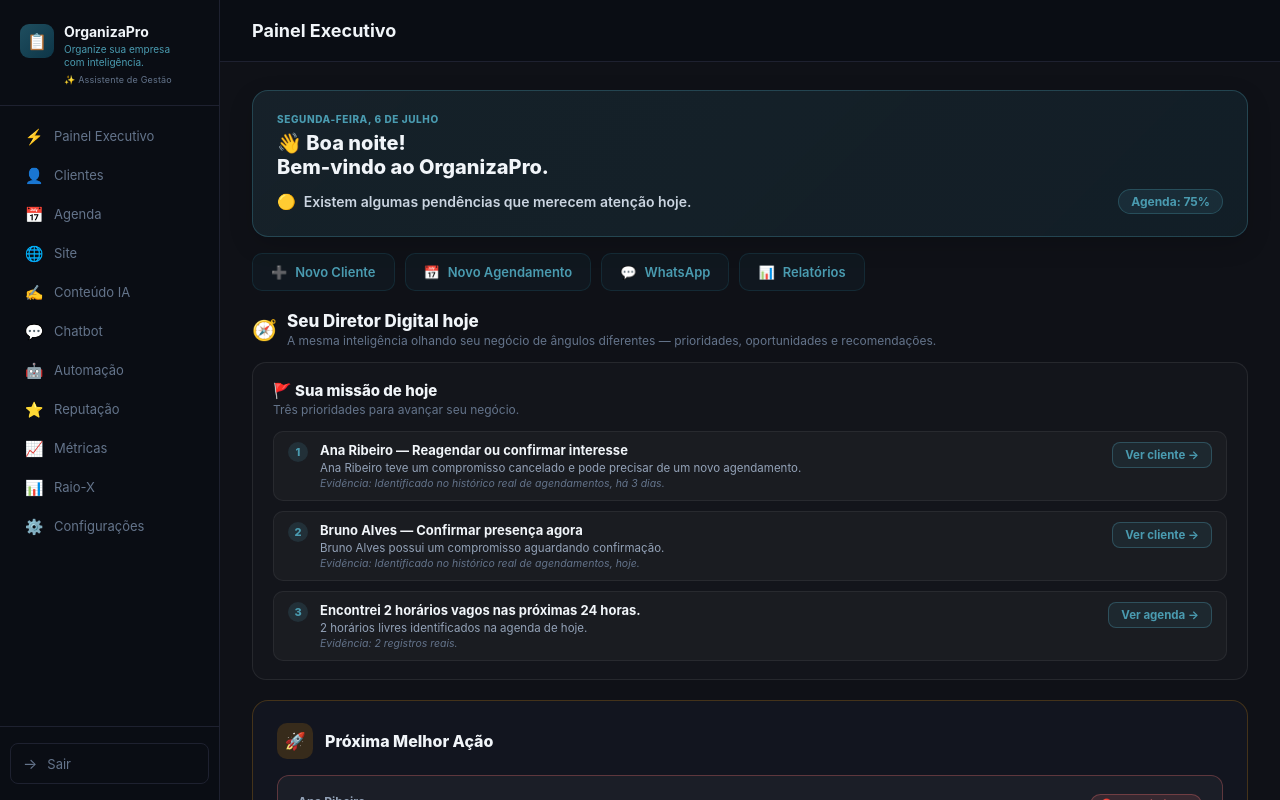
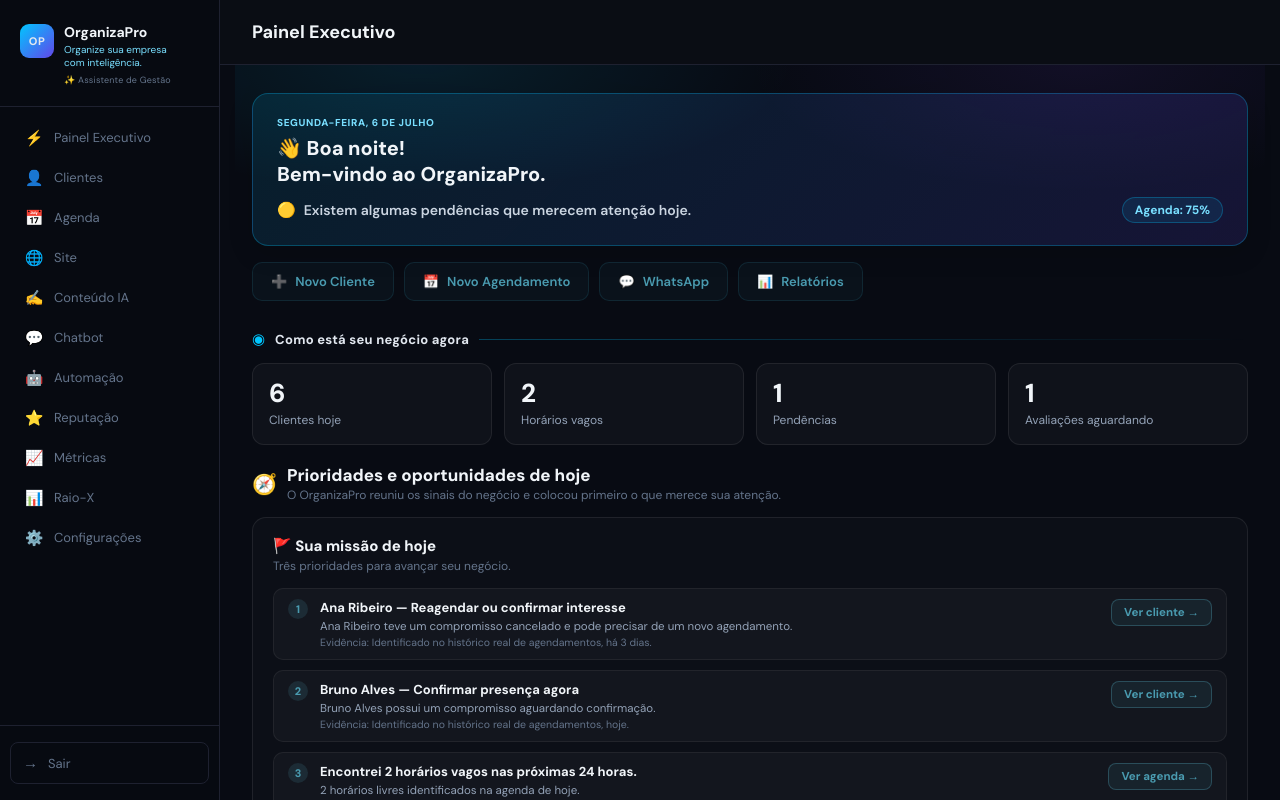
Before and after one commit to Mltempre/organizapro, a Next.js app: page /dashboard-demo in a window 1280 px wide. Shown: the top 800 px of the page. Built offline with nearby package versions, Linux system fonts and the light colour scheme; no server answers.

Commit message:
feat: refine OrganizaPro visual experience

```diff
--- a/app/components/AdminShell.tsx
+++ b/app/components/AdminShell.tsx
@@ -59,14 +59,14 @@
   return (
     <div
       className="ash-root"
-      style={{ display: "flex", minHeight: "100vh", background: "#0f1117", color: "#e2e8f0", fontFamily: "Inter, sans-serif" }}
+      style={{ display: "flex", minHeight: "100vh", background: "#080b13", color: "#e2e8f0", fontFamily: "'DM Sans', sans-serif" }}
     >
       <style>{`
         /* ── Desktop default ── */
         .ash-sidebar {
           width: 220px;
           flex-shrink: 0;
-          background: #0a0d14;
+          background: #070a11;
           border-right: 1px solid #1e2130;
           display: flex;
           flex-direction: column;
@@ -156,12 +156,12 @@
         {/* Logo + close button */}
         <div style={{ padding: "24px 20px 20px", borderBottom: "1px solid #1e2130", display: "flex", alignItems: "center", justifyContent: "space-between" }}>
           <div style={{ display: "flex", alignItems: "flex-start", gap: 10 }}>
-            <div style={{ width: 34, height: 34, borderRadius: 9, background: "linear-gradient(135deg,#1F4E5F,#0d3547)", display: "flex", alignItems: "center", justifyContent: "center", fontSize: 16, flexShrink: 0 }}>
-              📋
+            <div style={{ width: 34, height: 34, borderRadius: 9, background: "linear-gradient(135deg,#00c6ff,#6246ea)", display: "flex", alignItems: "center", justifyContent: "center", fontSize: 11, fontWeight: 800, letterSpacing: ".04em", flexShrink: 0 }}>
+              OP
             </div>
             <div>
               <div style={{ fontSize: 14, fontWeight: 700, color: "#f1f5f9", lineHeight: 1.2 }}>OrganizaPro</div>
-              <div style={{ fontSize: 10, color: "#4a9bb0", lineHeight: 1.35, marginTop: 2, maxWidth: 138, textWrap: "balance" as React.CSSProperties["textWrap"] }}>Organize sua empresa com inteligência.</div>
+              <div style={{ fontSize: 10, color: "#79dfff", lineHeight: 1.35, marginTop: 2, maxWidth: 138, textWrap: "balance" as React.CSSProperties["textWrap"] }}>Organize sua empresa com inteligência.</div>
               <div style={{ fontSize: 9, color: "#64748b", marginTop: 4, letterSpacing: "0.02em" }}>✨ Assistente de Gestão</div>
             </div>
           </div>
@@ -193,8 +193,8 @@
                   fontSize: 13,
                   fontWeight: active ? 600 : 400,
                   color: active ? "#f1f5f9" : "#64748b",
-                  background: active ? "rgba(31,78,95,0.25)" : "transparent",
-                  borderLeft: active ? "2px solid #1F4E5F" : "2px solid transparent",
+                  background: active ? "rgba(0,198,255,0.1)" : "transparent",
+                  borderLeft: active ? "2px solid #00c6ff" : "2px solid transparent",
                   cursor: "pointer",
                   transition: "all 0.15s",
                   userSelect: "none",
@@ -302,7 +302,7 @@
                 padding: "10px 20px",
                 borderRadius: 8,
                 border: "none",
-                background: "linear-gradient(135deg,#1F4E5F,#0d3547)",
+                background: "linear-gradient(135deg,#00c6ff,#6246ea)",
                 color: "#fff",
                 fontSize: 13,
                 fontWeight: 600,
--- a/app/components/DashboardView.tsx
+++ b/app/components/DashboardView.tsx
@@ -347,9 +347,9 @@
         {RECURSOS_INCLUIDOS.map(r => (
           <span key={r.label} style={{
             display: "inline-flex", alignItems: "center", gap: 6,
-            padding: "8px 16px", borderRadius: 999,
+            padding: "6px 11px", borderRadius: 999,
             background: "rgba(74,155,176,0.07)", border: "1px solid rgba(74,155,176,0.18)",
-            color: "#cbd5e1", fontSize: 12, fontWeight: 600, whiteSpace: "nowrap",
+            color: "#94a3b8", fontSize: 11, fontWeight: 600, whiteSpace: "nowrap",
           }}>
             <span style={{ color: "#4ade80" }}>✔</span> {r.icon} {r.label}
           </span>
@@ -438,22 +438,29 @@
       <style>{`
         @keyframes fadeUp { from{opacity:0;transform:translateY(14px)} to{opacity:1;transform:translateY(0)} }
         .dc  { animation: fadeUp 0.35s ease both; }
+        .dashboard-surface { position: relative; }
+        .dashboard-surface:before { content:""; position:absolute; inset:-32px -18px auto; height:220px; z-index:-1; pointer-events:none; background:radial-gradient(520px 180px at 18% 0%,rgba(0,198,255,.1),transparent 72%),radial-gradient(460px 180px at 82% 0%,rgba(124,58,237,.09),transparent 72%); }
         .dash-grid { display: grid; grid-template-columns: 1fr 1fr; gap: 16px; }
         @media (max-width: 700px) { .dash-grid { grid-template-columns: 1fr; } }
         .indicadores-grid { display: grid; grid-template-columns: repeat(4, 1fr); gap: 12px; }
         @media (max-width: 860px) { .indicadores-grid { grid-template-columns: repeat(2, 1fr); } }
         .btn-rapido:hover { background: rgba(31,78,95,0.25) !important; border-color: rgba(31,78,95,0.55) !important; }
         .indicador-tile:hover { border-color: rgba(74,155,176,0.4) !important; }
+        .dash-section-title { display:flex; align-items:center; gap:10px; margin:28px 0 14px; }
+        .dash-section-title:after { content:""; height:1px; flex:1; background:linear-gradient(90deg,rgba(0,198,255,.3),transparent); }
+        .dash-section-title strong { color:#e2e8f0; font-size:13px; letter-spacing:.02em; white-space:nowrap; }
+        .dash-section-title span { color:#00c6ff; font-size:15px; }
+        @media (max-width:700px) { .dash-section-title { margin-top:22px; } }
       `}</style>
 
       {/* ── 1. CABEÇALHO INTELIGENTE ─────────────────────────────────────── */}
-      <div className="dc" style={{
-        background: "linear-gradient(135deg, rgba(74,155,176,0.12), rgba(31,78,95,0.22))",
-        border: "1px solid rgba(74,155,176,0.3)",
+      <div className="dc dashboard-surface" style={{
+        background: "linear-gradient(135deg, rgba(0,198,255,0.11), rgba(98,70,234,0.16))",
+        border: "1px solid rgba(0,198,255,0.28)",
         borderRadius: 16, padding: "22px 24px", marginBottom: 16,
         boxShadow: "0 8px 24px rgba(0,0,0,0.15)",
       }}>
-        <div style={{ fontSize: 10, fontWeight: 800, color: "#4a9bb0", textTransform: "uppercase", letterSpacing: "0.06em", marginBottom: 6 }}>
+        <div style={{ fontSize: 10, fontWeight: 800, color: "#79dfff", textTransform: "uppercase", letterSpacing: "0.06em", marginBottom: 6 }}>
           {dataStr}
         </div>
         <div style={{ fontSize: 20, fontWeight: 800, color: "#f1f5f9" }}>
@@ -470,8 +477,8 @@
             {ocupacaoPct !== null && (
               <span style={{
                 marginLeft: "auto", padding: "4px 12px", borderRadius: 999,
-                background: "rgba(74,155,176,0.12)", border: "1px solid rgba(74,155,176,0.3)",
-                color: "#4a9bb0", fontSize: 12, fontWeight: 700, whiteSpace: "nowrap",
+                background: "rgba(0,198,255,0.1)", border: "1px solid rgba(0,198,255,0.28)",
+                color: "#79dfff", fontSize: 12, fontWeight: 700, whiteSpace: "nowrap",
               }}>
                 Agenda: {ocupacaoPct}%
               </span>
@@ -501,6 +508,17 @@
         ))}
       </div>
 
+      {/* STATUS — leitura operacional antes das recomendações. Mesmos dados, nova hierarquia visual. */}
+      <div className="dash-section-title dc"><span>◉</span><strong>Como está seu negócio agora</strong></div>
+      <IndicadoresExecutivos
+        compromissosHoje={indicadores.compromissosHoje}
+        horariosVagosHoje={indicadores.horariosVagosHoje}
+        pendentes={indicadores.pendentes}
+        atrasados={indicadores.atrasados}
+        avaliacoesPendentes={indicadores.avaliacoesPendentes}
+        onNavigate={onNavigate}
+      />
+
       {/* ── ONBOARDING / RECURSOS / CONSULTORIA — topo (só quando ainda não
           há inteligência para mostrar) ───────────────────────────────────── */}
       {!temDados && blocoOnboardingRecursosConsultoria}
@@ -513,10 +531,10 @@
           <span style={{ fontSize: 20 }}>🧭</span>
           <div>
             <div style={{ fontSize: 17, fontWeight: 800, color: "#f1f5f9", lineHeight: 1.2 }}>
-              Seu Diretor Digital hoje
+              Prioridades e oportunidades de hoje
             </div>
             <div style={{ fontSize: 12, color: "#64748b", marginTop: 2 }}>
-              A mesma inteligência olhando seu negócio de ângulos diferentes — prioridades, oportunidades e recomendações.
+              O OrganizaPro reuniu os sinais do negócio e colocou primeiro o que merece sua atenção.
             </div>
           </div>
         </div>
@@ -560,15 +578,7 @@
         />
       )}
 
-      {/* ── 7. INDICADORES EXECUTIVOS ────────────────────────────────────── */}
-      <IndicadoresExecutivos
-        compromissosHoje={indicadores.compromissosHoje}
-        horariosVagosHoje={indicadores.horariosVagosHoje}
-        pendentes={indicadores.pendentes}
-        atrasados={indicadores.atrasados}
-        avaliacoesPendentes={indicadores.avaliacoesPendentes}
-        onNavigate={onNavigate}
-      />
+      <div className="dash-section-title dc"><span>✦</span><strong>Leitura executiva e operação</strong></div>
 
       {/* ── 8. RESUMO DA IA ───────────────────────────────────────────────── */}
       <div className="dc" style={{
@@ -730,6 +740,8 @@
         </div>
       )}
 
+      <div className="dash-section-title dc"><span>✓</span><strong>Acompanhamento do dia</strong></div>
+
       {/* ── 10. OPORTUNIDADES ENCONTRADAS ────────────────────────────────── */}
       {temDados && (
         <div className="dc" style={{
--- a/app/empresa/[slug]/page.tsx
+++ b/app/empresa/[slug]/page.tsx
@@ -54,7 +54,10 @@
   const resumo = await buscarResumoEmpresa(slug);
 
   if (!resumo) {
-    return { title: "Site não encontrado | OrganizaPro" };
+    return {
+      title: "OrganizaPro",
+      description: "Site profissional publicado com OrganizaPro.",
+    };
   }
 
   const local = [resumo.cidade, resumo.estado].filter(Boolean).join(", ");
```
Also changed, not shown: app/components/landing/LandingHero.tsx (+10 -10 lines), app/empresa/[slug]/_components/Hero.tsx (+12 -3 lines), app/page.tsx (+8 -9 lines).
